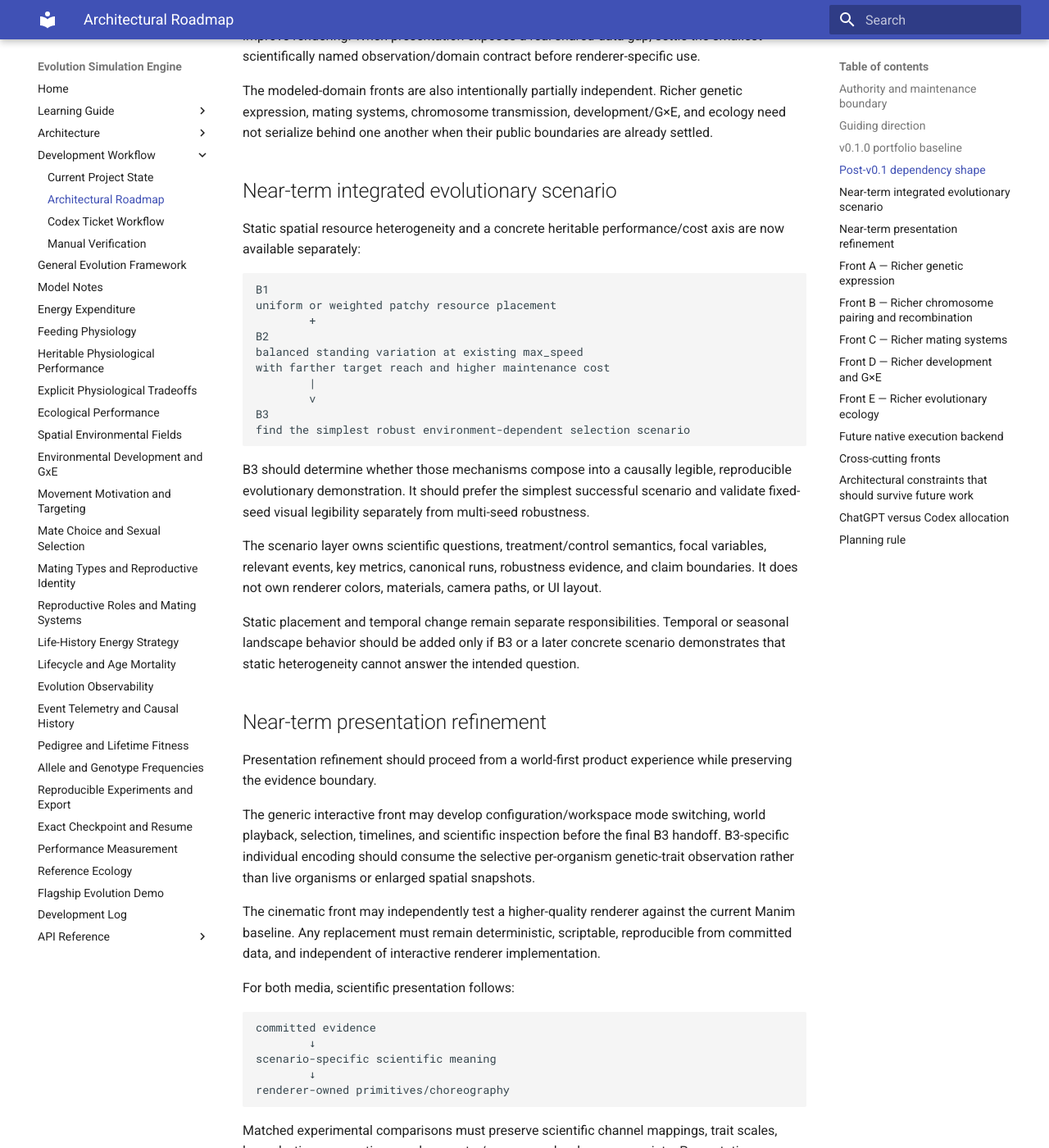
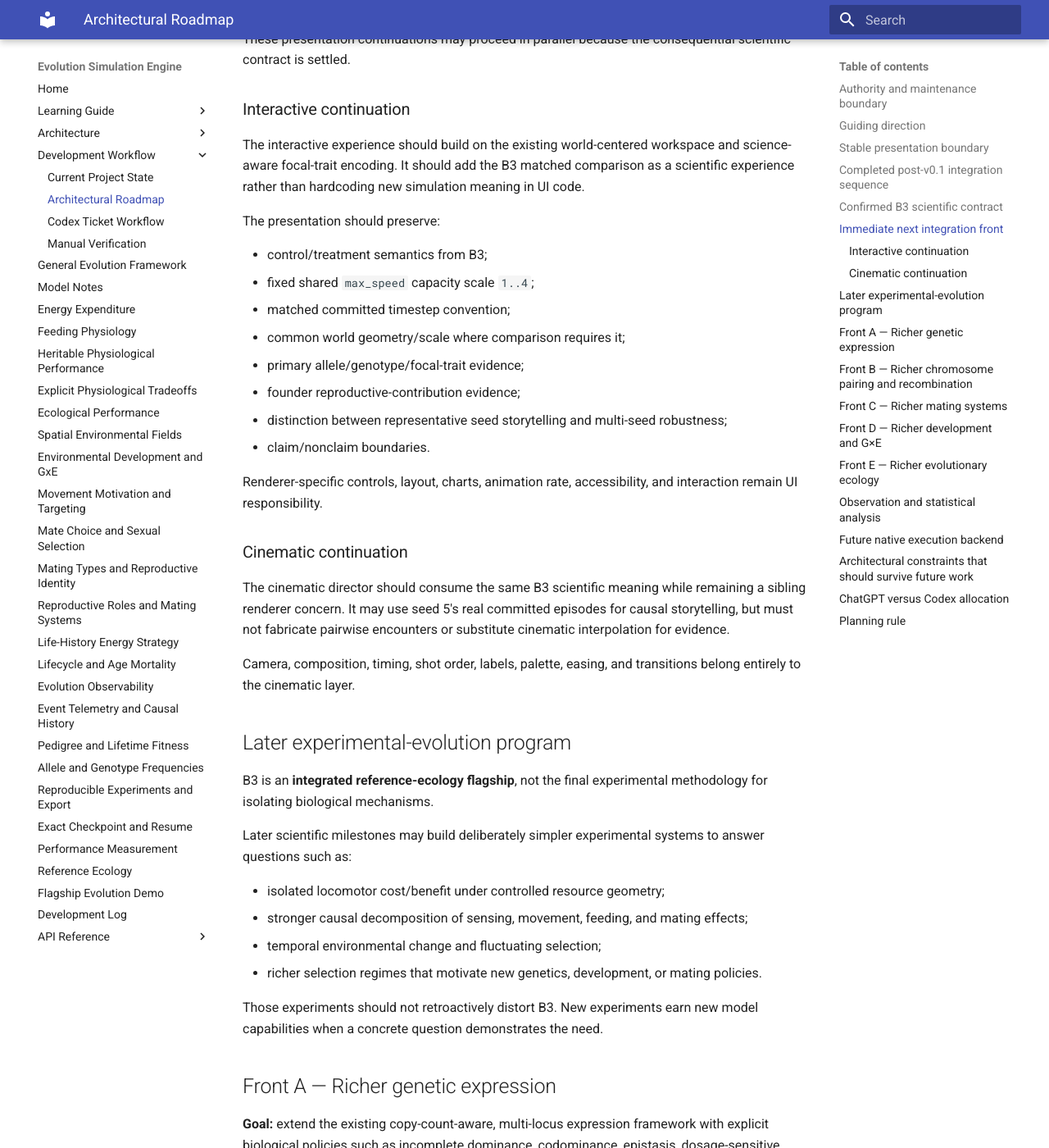
Before and after one commit to abdullahkhan57721/evolution-simulation-engine, an MkDocs documentation site: the page built from docs/development/roadmap.md, in a window 1280 px wide and 1400 px high, scrolled down 3081 px. Shown: the whole window at 82% size. Built offline with MkDocs 1.6.1 and Material for MkDocs 9.7.7, drawn with Linux system fonts in a browser that asks for light colours; some of the changed text lies outside the part shown.

Commit message:
Advance roadmap beyond confirmed B3 science

````diff
--- a/docs/development/roadmap.md
+++ b/docs/development/roadmap.md
@@ -30,42 +30,9 @@
 The kernel is not the development frontier. New modeled behavior normally belongs
 above it unless a genuine generic deficiency is demonstrated.
 
-## v0.1.0 portfolio baseline
+## Stable presentation boundary
 
-The first portfolio sequence is complete as an architectural direction:
-
-```text
-nonbiological evolution proof
-        |
-        v
-transmissible-state normalization
-        |
-        v
-reproduction boundary hardening
-        |
-        v
-explicit chromosome transmission responsibilities
-        |
-        v
-committed spatial observation
-        |
-        v
-Streamlit / Plotly dashboard
-        |
-        v
-adaptive curated configuration
-        |
-        v
-renderer-neutral Manim cinematic
-        |
-        v
-reproducible flagship evolutionary demonstration
-        |
-        v
-v0.1.0 release baseline
-```
-
-The durable presentation boundary is broader than the current renderer choices:
+Current renderer choices are implementation details. The durable boundary is:
 
 ```text
 simulation/domain layers
@@ -74,7 +41,7 @@
 committed scientific evidence
         |
         v
-scenario-specific scientific encoding
+scenario-specific scientific meaning
         |
         +-------------------------+
         |                         |
@@ -82,149 +49,151 @@
 interactive presentation     cinematic presentation
 ```
 
-Current Streamlit/Plotly and Manim implementations remain valid baseline
-consumers, but future presentation work may replace renderer technologies without
-moving scientific truth or modeled behavior into the renderer. Committed
-observation/result contracts do not contain Plotly, Streamlit, Manim, Blender,
-frame, timing, interpolation, camera, or other renderer-owned concepts.
+Scientific meaning can be shared across media; renderer primitives, layout,
+interaction, camera, timing, interpolation, and choreography remain independent.
+Presentation interpolation is never scientific evidence.
 
-Visual primitives are a shared conceptual vocabulary rather than a requirement for
-a universal runtime scene graph. Scenario-specific scientific encoding may become
-a small shared immutable value once repeated concrete scenarios establish stable
-fields; do not create a broad speculative presentation schema first.
+## Completed post-v0.1 integration sequence
 
-The flagship `max_intake_rate` scenario remains an illustrative evidence-backed
-demonstration, not a calibrated ecological prediction.
-
-## Post-v0.1 dependency shape
-
-The current phase has two coordinated but architecturally separate fronts, now
-joined by concrete scenario evidence rather than hypothetical capability work:
+The first post-v0.1 scenario/presentation sequence has now crossed its scientific
+integration gate:
 
 ```text
-                         v0.1.0 baseline
-                               |
-             +-----------------+-----------------+
-             |                                   |
-             v                                   v
-      modeled-domain/scenario             presentation refinement
-             |                                   |
-      +------+-------+                           |
-      |              |                           |
-      v              v                           |
-B1 patchy        B2 heritable                     |
-resources        max_speed tradeoff               |
-      |              |                           |
-      +-------+------+                           |
-              |                                  |
-              v                                  |
-       B3 scenario discovery                     |
-              |                                  |
-              +---------------+------------------+
-                              |
-                              v
-                   committed scientific evidence
-                              |
-                    +---------+---------+
-                    |                   |
-                    v                   v
-             interactive V2       cinematic V3
+v0.1.0 portfolio baseline
+        |
+        +--------------------------+
+        |                          |
+        v                          v
+B1 spatial resources        presentation foundations
+        |                          |
+        v                          +------+
+B2 max_speed tradeoff              |      |
+        |                          v      v
+        +--------------------> interactive cinematic
+        |                      science-aware foundations
+        v
+B3 matched scenario discovery
+        |
+        v
+frozen disjoint confirmation
+        |
+        v
+confirmed renderer-neutral B3 scientific handoff
 ```
 
-A selective per-organism genetic-phenotype observation seam supports focal-trait
-replay without broadening spatial snapshots. B3 can specify which scientific
-variables matter; V2 and V3 consume the same committed evidence and scientific
-meaning while independently implementing interaction, layout, camera, timing,
-and choreography.
+B1 established immutable ecological resource-placement policy. B2 demonstrated
+an inherited `max_speed` benefit/cost axis using existing movement, maintenance,
+and sexual inheritance. B3 has now confirmed that the two mechanisms compose into
+a robust environment-dependent selection demonstration without kernel changes or a
+generic fitness abstraction.
 
-Presentation work may proceed in parallel when it consumes already-settled
-configuration, observation, experiment, or export contracts. It must not invent
-simulation semantics merely to improve rendering. When presentation exposes a
-real shared-data gap, settle the smallest scientifically named observation/domain
-contract before renderer-specific use.
+## Confirmed B3 scientific contract
 
-The modeled-domain fronts are also intentionally partially independent. Richer
-genetic expression, mating systems, chromosome transmission, development/G×E,
-and ecology need not serialize behind one another when their public boundaries are
-already settled.
-
-## Near-term integrated evolutionary scenario
-
-Static spatial resource heterogeneity and a concrete heritable performance/cost
-axis are now available separately:
+The current scientific flagship compares:
 
 ```text
-B1
-uniform or weighted patchy resource placement
-        +
-B2
-balanced standing variation at existing max_speed
-with farther target reach and higher maintenance cost
-        |
-        v
-B3
-find the simplest robust environment-dependent selection scenario
+uniform renewable-resource placement
+        versus
+two equal-weight radius-1 resource patches
+at (2, 5) and (9, 5)
 ```
 
-B3 should determine whether those mechanisms compose into a causally legible,
-reproducible evolutionary demonstration. It should prefer the simplest successful
-scenario and validate fixed-seed visual legibility separately from multi-seed
-robustness.
+Both arms retain matched renewable-resource quantity, founder construction,
+nonfocal biology, sexual inheritance, and simulation horizon. Founders begin with
+balanced homozygous `max_speed = 1` / `4` standing variation and high-speed allele
+frequency `0.50`.
 
-The scenario layer owns scientific questions, treatment/control semantics, focal
-variables, relevant events, key metrics, canonical runs, robustness evidence, and
-claim boundaries. It does not own renderer colors, materials, camera paths, or UI
-layout.
-
-Static placement and temporal change remain separate responsibilities. Temporal
-or seasonal landscape behavior should be added only if B3 or a later concrete
-scenario demonstrates that static heterogeneity cannot answer the intended
-question.
-
-## Near-term presentation refinement
-
-Presentation refinement should proceed from a world-first product experience while
-preserving the evidence boundary.
-
-The generic interactive front may develop configuration/workspace mode switching,
-world playback, selection, timelines, and scientific inspection before the final
-B3 handoff. B3-specific individual encoding should consume the selective
-per-organism genetic-trait observation rather than live organisms or enlarged
-spatial snapshots.
-
-The cinematic front may independently test a higher-quality renderer against the
-current Manim baseline. Any replacement must remain deterministic, scriptable,
-reproducible from committed data, and independent of interactive renderer
-implementation.
-
-For both media, scientific presentation follows:
+Independent confirmation uses the frozen disjoint seed set:
 
 ```text
-committed evidence
-        ↓
-scenario-specific scientific meaning
-        ↓
-renderer-owned primitives/choreography
+5, 17, 29, 43, 61, 79, 97, 113
 ```
 
-Matched experimental comparisons must preserve scientific channel mappings,
-trait scales, legends, time conventions, and geometry/camera scale where
-appropriate. Presentation interpolation never becomes scientific evidence.
+At committed step 30, compact radius-1 treatment exceeded matched uniform control
+in all eight confirmation seeds. Aggregate mean high-speed allele frequency was
+`0.6266` in compact treatment versus `0.3423` in uniform control. Founder realized
+reproductive contribution, a bounded founder-label counterbalance, and a radius-2
+geometry sensitivity support the environment-dependent mechanism.
+
+The representative storytelling seed is `5`, chosen by the predeclared
+median-effect/legible-episode rule. The complete claim/nonclaim boundary and
+renderer-neutral storyboard live in `docs/flagship_evolution_demo.md`.
+
+The old `max_intake_rate` v0.1 demonstration is now a secondary historical
+regression/integration example rather than the primary scientific flagship.
+
+## Immediate next integration front
+
+The next step is no longer scenario discovery. It is to make both presentation
+media consume the confirmed B3 scientific handoff faithfully:
+
+```text
+confirmed B3 evidence/storyboard
+        |
+        +-------------------------+
+        |                         |
+        v                         v
+V2 interactive B3            V3 cinematic B3
+comparison/director          comparison/director
+```
+
+These presentation continuations may proceed in parallel because the consequential
+scientific contract is settled.
+
+### Interactive continuation
+
+The interactive experience should build on the existing world-centered workspace
+and science-aware focal-trait encoding. It should add the B3 matched comparison as
+a scientific experience rather than hardcoding new simulation meaning in UI code.
+
+The presentation should preserve:
+
+- control/treatment semantics from B3;
+- fixed shared `max_speed` capacity scale `1..4`;
+- matched committed timestep convention;
+- common world geometry/scale where comparison requires it;
+- primary allele/genotype/focal-trait evidence;
+- founder reproductive-contribution evidence;
+- distinction between representative seed storytelling and multi-seed robustness;
+- claim/nonclaim boundaries.
+
+Renderer-specific controls, layout, charts, animation rate, accessibility, and
+interaction remain UI responsibility.
+
+### Cinematic continuation
+
+The cinematic director should consume the same B3 scientific meaning while
+remaining a sibling renderer concern. It may use seed 5's real committed episodes
+for causal storytelling, but must not fabricate pairwise encounters or substitute
+cinematic interpolation for evidence.
+
+Camera, composition, timing, shot order, labels, palette, easing, and transitions
+belong entirely to the cinematic layer.
+
+## Later experimental-evolution program
+
+B3 is an **integrated reference-ecology flagship**, not the final experimental
+methodology for isolating biological mechanisms.
+
+Later scientific milestones may build deliberately simpler experimental systems to
+answer questions such as:
+
+- isolated locomotor cost/benefit under controlled resource geometry;
+- stronger causal decomposition of sensing, movement, feeding, and mating effects;
+- temporal environmental change and fluctuating selection;
+- richer selection regimes that motivate new genetics, development, or mating
+  policies.
+
+Those experiments should not retroactively distort B3. New experiments earn new
+model capabilities when a concrete question demonstrates the need.
 
 ## Front A — Richer genetic expression
 
 **Goal:** extend the existing copy-count-aware, multi-locus expression framework
-with additional explicit biological expression policies.
+with explicit biological policies such as incomplete dominance, codominance,
+epistasis, dosage-sensitive expression, or richer quantitative architectures.
 
-Potential cases include:
-
-- incomplete dominance;
-- codominance;
-- epistasis and other locus interactions;
-- dosage-sensitive expression;
-- richer quantitative architectures.
-
-Preserve the boundary:
+Preserve:
 
 ```text
 genome
@@ -239,113 +208,99 @@
 development / environment-dependent realization
   |
   v
-current mutable physiological state
+current physiological state
 ```
 
-Do not collapse those layers into one catch-all phenotype object.
-
-**Implementation mode:** use ChatGPT for public-model semantics and representative
-implementation. Settled independent policy/test matrices are good Codex work.
+Do not collapse those layers into a catch-all phenotype object.
 
 ## Front B — Richer chromosome pairing and recombination
 
-**Current foundation:** chromosome-copy structure, pairing, recombination
-eligibility, segregation, and gamete formation are already separate public
-responsibilities. `Genome` remains permissive inherited-state data and there is no
-foundational organism-wide ploidy scalar.
+Current public responsibilities already separate chromosome-copy structure,
+pairing, recombination eligibility, segregation, and gamete formation.
 
-**Goal:** add richer biological transmission only when a concrete case requires it.
-Candidate directions include:
+Future biological cases may justify:
 
-- production higher-copy pairing policies;
+- higher-copy pairing policies;
 - preferential versus random bivalent formation;
 - multivalent models;
-- chromosome-specific pairing behavior;
-- chromosome-specific or multiple-crossover recombination;
-- role/mating-type/lifecycle-sensitive gamete formation;
-- sex-chromosome or homeolog semantics when same-name grouping is insufficient.
+- chromosome-specific pairing or crossover behavior;
+- multiple crossovers;
+- lifecycle/mating-type-sensitive gamete formation.
 
-Do not add these merely to enumerate biological possibilities. A future milestone
-should choose one discriminating use case and exercise the settled boundaries.
-General `PropagationModel` and the frozen kernel do not need meiosis vocabulary.
+Add only the policies required by concrete modeled biology. Do not push meiosis
+vocabulary into the frozen kernel or general propagation contracts.
 
 ## Front C — Richer mating systems
 
-**Current foundation:** shared reproduction already supports arbitrary nonempty
-participant groups and separates participant, investor, genetic-contributor, and
-production-source responsibilities. Current clonal/biparental behavior is concrete
-policy, not universal orchestration.
+Shared reproduction already separates participants, investors, genetic
+contributors, and production sources.
 
-**Goal:** use those contracts for richer systems such as:
+Future cases may explore:
 
-- asymmetric or ordered reproductive roles;
-- multi-participant reproductive groups;
+- asymmetric/ordered reproductive roles;
+- multi-participant groups;
 - hermaphroditic systems;
 - role-sensitive mate choice;
-- contributor/investor policies that choose real subsets;
-- lifecycle-specific production sources where biology requires them.
+- real contributor/investor subsets;
+- lifecycle-specific production sources.
 
 Mating-system composition should remain separate from low-level inheritance.
-External hosts/caregivers/resource contributors should broaden the current
-participant-subset boundary only with explicit lifecycle and conflict semantics.
 
 ## Front D — Richer development and G×E
 
-**Goal:** extend environmental and G×E realization while preserving distinctions
-among inheritance, genetic expression, development, environment, and current
-physiological/behavioral state.
+Potential concrete directions include nonlinear reaction norms, developmental
+stages/history, richer developmental stochasticity, and reversible adult
+plasticity distinct from lifetime developmental targets.
 
-Potential directions include:
-
-- nonlinear reaction norms;
-- developmental timing/stages;
-- environmental history;
-- richer developmental stochasticity;
-- reversible adult plasticity distinct from lifetime developmental targets.
-
-Do not turn the existing frozen `DevelopmentalProfile` into a catch-all mutable
-phenotype merely to accommodate plasticity.
+Preserve distinctions among inheritance, genetic expression, development,
+environment, and current mutable state.
 
 ## Front E — Richer evolutionary ecology
 
-**Goal:** use the stable biological boundaries to model more consequential
-selection pressures and interactions while keeping ecology out of the kernel and
-general evolution layer.
+The ecological foundation now includes both explicit static resource geography and
+a confirmed environment-dependent selection use case. Future ecology should
+continue to drive requests for new biology where possible.
 
-The current ecological foundation includes explicit spatial resource-placement
-policy: renewable-resource quantity/cadence remains process responsibility, while
-an immutable ecology policy chooses each deposit location from the
-simulation-owned RNG. Uniform placement remains the simple baseline; patchy
-placement supplies static spatial heterogeneity. Committed world resources remain
-the authoritative state observed by downstream spatial recorders.
-
-The reference biology also demonstrates `max_speed` as an existing inherited
-performance/cost tradeoff. This is a concrete input to ecological scenario design,
-not a generic strategy or fitness abstraction.
-
-Possible continuing fronts include:
+Possible fronts include:
 
 - richer resource competition;
 - movement/behavior tradeoffs;
 - predation/prey coevolution;
 - life-history tradeoffs;
-- environment-dependent reproductive outcomes;
 - spatial/biogeographic structure;
 - fluctuating or heterogeneous selection regimes.
 
-Selection should continue to emerge from differential persistence and propagation
-rather than becoming a generic scalar `fitness` field imposed by the kernel.
+Selection should continue to emerge from differential persistence and propagation,
+not from a kernel-owned scalar `fitness` field.
 
-Ecology should drive requests for richer genetics, mating, or development where
-possible. That keeps abstractions attached to real modeled behavior instead of
-speculative biological completeness.
+## Observation and statistical analysis
+
+B3 deliberately used thin scenario-specific summaries rather than creating a broad
+statistics DSL. Future repeated experimental patterns may justify reusable
+statistical contracts, but only after concrete consumers establish what actually
+repeats.
+
+Preserve the distinction among:
+
+```text
+committed state/events
+        ↓
+scenario-specific derived scientific summaries
+        ↓
+experiment-level inference/reporting
+        ↓
+presentation
+```
+
+Do not put arbitrary metric/property bags into the simulation or observation
+layers.
 
 ## Future native execution backend
 
-A Rust/C++ backend is a separate evidence-driven architectural front, not part of
-the v0.1 release and not an excuse to redesign the kernel now.
+A Rust/C++ backend remains an evidence-driven future front rather than a current
+architecture target.
 
-The desirable long-term shape, if performance measurements justify it, is roughly:
+If measured workloads justify it, the desired shape is approximately:
 
 ```text
 Python modeling / configuration
@@ -367,35 +322,8 @@
         committed result values
 ```
 
-Do not create that plan/backend abstraction until real execution-heavy workloads
-show that Python is the limiting factor and the stable subset worth compiling is
-known. Python should remain the ergonomic modeling/composition layer.
-
-When that front becomes concrete, require:
-
-- measured performance evidence;
-- deterministic parity requirements;
-- explicit ownership/mutability semantics;
-- serialization/versioning rules for any compiled plan;
-- cross-backend conformance tests;
-- clear fallback/reference behavior;
-- no renderer concepts in the backend contract.
-
-## Cross-cutting fronts
-
-The following concerns continue alongside modeled-domain milestones when concrete
-need appears:
-
-- evolutionary observation and statistical analysis;
-- reproducible experiment composition/export;
-- checkpoint/resume guarantees;
-- documentation and examples;
-- evidence-based performance measurement;
-- portfolio maintenance and presentation refinement above stable production
-  contracts.
-
-Do not turn them into foundational redesigns merely because they are
-cross-cutting.
+Do not create this abstraction until real profiling demonstrates both the need and
+the stable subset worth compiling.
 
 ## Architectural constraints that should survive future work
 
@@ -407,35 +335,25 @@
   separate.
 - Keep chromosome structure, pairing, recombination, and segregation separate.
 - Keep genetic expression, development, and current state separate.
-- Keep presentation downstream of committed evidence even when presentation work
-  proceeds in parallel with domain enrichment.
-- Share scenario-level scientific meaning across presentation media without
-  forcing renderer implementation or choreography into a universal abstraction.
+- Keep presentation downstream of committed evidence.
+- Share scenario-level scientific meaning across media without forcing renderer
+  mechanics into a universal scene/runtime abstraction.
 - Keep spatial observation focused; add selective sibling scientific records when
   a real per-individual data need appears.
+- Distinguish configured treatment context, committed state, committed events,
+  derived statistics, representative examples, and robustness evidence.
 - Prefer readable maintainable architecture over micro-optimization.
 - Require evidence before performance/backend work.
 
 ## ChatGPT versus Codex allocation
 
-Use ChatGPT Chat primarily for:
+Use ChatGPT Chat primarily for architecture-heavy work, consequential public
+contracts, tightly scoped sequential implementation, roadmap sequencing, and
+independent review/merge decisions.
 
-- architecture-heavy work;
-- consequential public-contract decisions;
-- tightly scoped sequential implementation;
-- roadmap sequencing and tradeoffs;
-- independent architectural review/merge decisions.
-
-Use Codex selectively for:
-
-- execution-heavy work behind settled contracts;
-- broad analogous migrations;
-- repetitive test expansion;
-- validation/debug-cycle intensive work;
-- independently parallelizable repository iteration.
-
-Optimize for total time and attention required to reach a correct merged change,
-not for a blanket preference for one implementation agent.
+Use Codex selectively for execution-heavy work behind settled contracts, broad
+analogous migrations, repetitive test expansion, validation/debug cycles, and
+independently parallelizable repository iteration.
 
 ## Planning rule
 
````
Also changed, not shown: other parts of docs/development/roadmap.md (+1 -1 lines).
